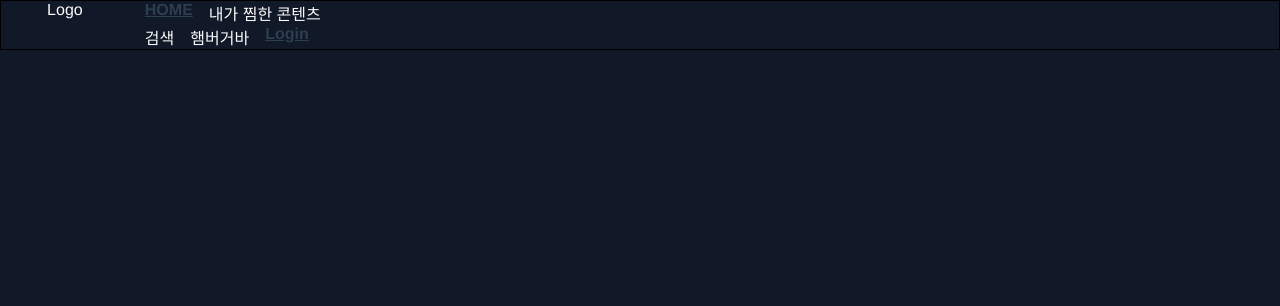
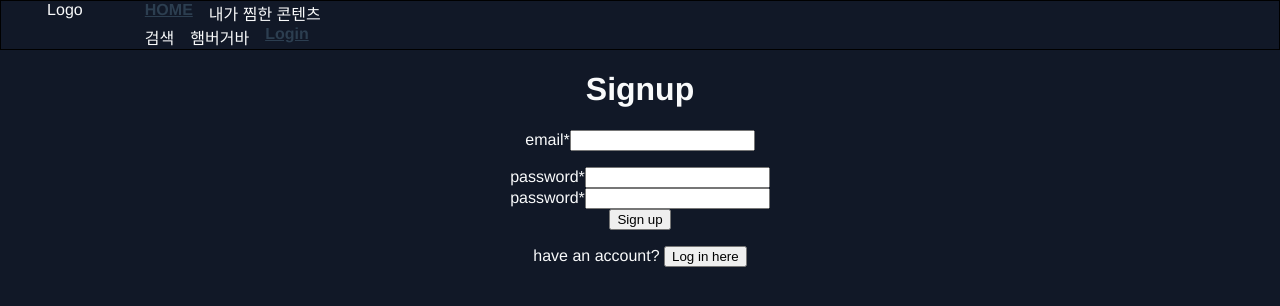
Before and after one commit to Jo-Ving/final-pjt, a Vue app in the folder final-pjt-front/: page /signup in a window 1280 px wide. Shown: the top 306 px of the page. Built offline with nearby package versions, Linux system fonts and the light colour scheme.

Commit message:
Feat: Sign up page

```diff
--- a/final-pjt-front/src/components/NavBar.vue
+++ b/final-pjt-front/src/components/NavBar.vue
@@ -10,7 +10,7 @@
         <ul class="nav-right navItem">
           <li>검색</li>
           <li>햄버거바</li>
-          <li><router-link to="/auth">Login</router-link></li>
+          <li><router-link to="/login">Login</router-link></li>
         </ul>
       </nav>
     </div>
--- a/final-pjt-front/src/router/index.js
+++ b/final-pjt-front/src/router/index.js
@@ -1,7 +1,8 @@
 import Vue from "vue";
 import VueRouter from "vue-router";
 import MainPage from "../views/MainPage.vue";
-import AuthPage from "../views/AuthPage.vue";
+import LoginPage from "../views/authPage/LoginPage.vue";
+import SignupPage from "../views/authPage/SignupPage.vue";
 
 Vue.use(VueRouter);
 
@@ -12,9 +13,14 @@ const routes = [
     component: MainPage,
   },
   {
-    path: "/auth",
-    name: "auth",
-    component: AuthPage,
+    path: "/login",
+    name: "login",
+    component: LoginPage,
+  },
+  {
+    path: "/signup",
+    name: "signup",
+    component: SignupPage,
   },
   // {
   //   path: "/auth",
--- a/final-pjt-front/src/views/AuthPage.vue
+++ b/final-pjt-front/src/views/authPage/LoginPage.vue
@@ -27,12 +27,12 @@
 </template>
 
 <script>
-import InputComponent from "../components/InputComponent.vue";
-import { checkEmailValidate } from "../utils/validators";
-import { EMAIL_VALIDATION_FALSE } from "../assets/constants";
+import InputComponent from "../../components/InputComponent.vue";
+import { checkEmailValidate } from "../../utils/validators";
+import { EMAIL_VALIDATION_FALSE } from "../../assets/constants";
 
 export default {
-  name: "MainPage",
+  name: "LoginPage",
   data() {
     return {
       email: "",
--- /dev/null
+++ b/final-pjt-front/src/views/authPage/SignupPage.vue
@@ -0,0 +1,79 @@
+<template>
+  <div>
+    <h1>Signup</h1>
+    <form action="submit" @click.prevent>
+      <div>
+        <InputComponent
+          :userInput="email"
+          :labelName="`email*`"
+          @inputFromChild="getEmailValue"
+        />
+        <p>{{ emailValidateMessage }}</p>
+      </div>
+      <div>
+        <InputComponent
+          :userInput="password"
+          :labelName="`password*`"
+          @inputFromChild="getPasswordValue"
+        />
+      </div>
+      <div>
+        <InputComponent
+          :userInput="passwordConfirm"
+          :labelName="`password*`"
+          @inputFromChild="getPasswordConfirmValue"
+        />
+      </div>
+      <button @click="onSignUpButtonClick">Sign up</button>
+    </form>
+    <p>
+      have an account?
+      <button>Log in here</button>
+    </p>
+  </div>
+</template>
+
+<script>
+import InputComponent from "../../components/InputComponent.vue";
+import { checkEmailValidate } from "../../utils/validators";
+import { EMAIL_VALIDATION_FALSE } from "../../assets/constants";
+
+export default {
+  name: "LoginPage",
+  data() {
+    return {
+      email: "",
+      password: "",
+      passwordConfirm: "",
+      emailValidateMessage: "",
+    };
+  },
+  components: {
+    InputComponent,
+  },
+  methods: {
+    getEmailValue(email) {
+      this.emailValidateMessage = checkEmailValidate(email)
+        ? ""
+        : EMAIL_VALIDATION_FALSE;
+      this.email = email;
+    },
+    getPasswordValue(password) {
+      this.password = password;
+    },
+    getPasswordConfirmValue(passwordConfirm) {
+      this.passwordConfirm = passwordConfirm;
+    },
+    onSignUpButtonClick(e) {
+      console.log(e.target);
+      this.resetInput();
+    },
+    resetInput() {
+      this.email = "";
+      this.password = "";
+    },
+  },
+};
+</script>
+
+<style></style>
```
Also changed, not shown: final-pjt-front/src/api/endpoints.js (added).
